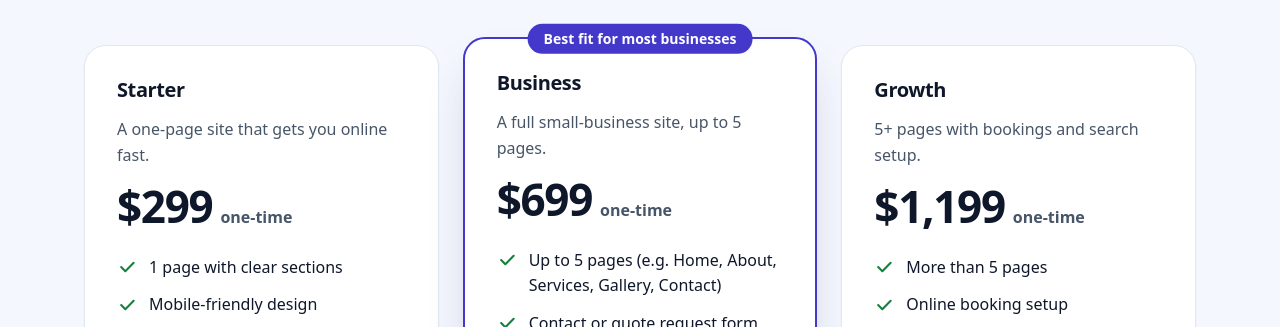
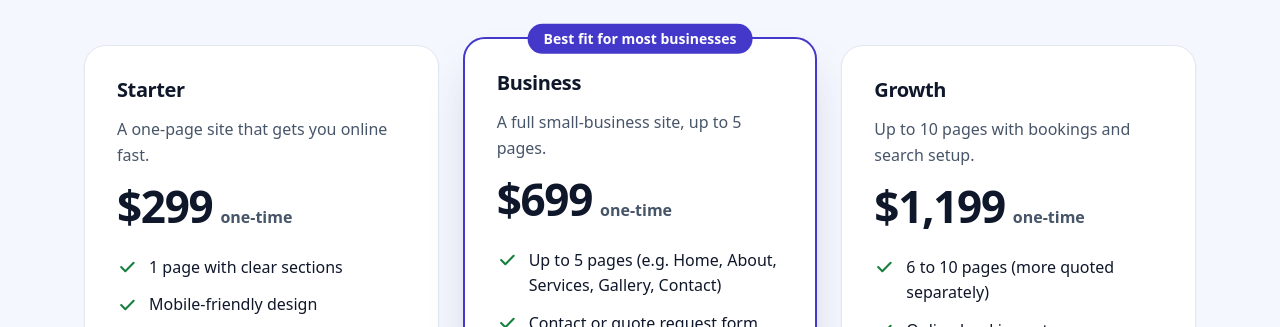
Before and after one commit to elsharuf107s-ux/em-webdev, a plain HTML site: page index.html in a window 1280 px wide. Shown: the part 2790-3117 px from the top of the page. Drawn offline with Linux system fonts and the light colour scheme.

Commit message:
Growth package: up to 10 pages
Co-Authored-By: Claude Opus 5.5 <noreply@anthropic.com>

```diff
--- a/index.html
+++ b/index.html
@@ -274,10 +274,10 @@
 
           <article class="plan" aria-labelledby="plan-growth">
             <h3 id="plan-growth">Growth</h3>
-            <p class="plan-desc">5+ pages with bookings and search setup.</p>
+            <p class="plan-desc">Up to 10 pages with bookings and search setup.</p>
             <p class="price"><span data-edit="price">$1,199</span> <span class="price-note">one-time</span></p>
             <ul class="icon-list">
-              <li><svg class="icon icon-good" aria-hidden="true"><use href="#i-check"/></svg> More than 5 pages</li>
+              <li><svg class="icon icon-good" aria-hidden="true"><use href="#i-check"/></svg> 6 to 10 pages (more quoted separately)</li>
               <li><svg class="icon icon-good" aria-hidden="true"><use href="#i-check"/></svg> Online booking setup</li>
               <li><svg class="icon icon-good" aria-hidden="true"><use href="#i-check"/></svg> Local SEO setup and Google Business Profile help</li>
               <li><svg class="icon icon-good" aria-hidden="true"><use href="#i-check"/></svg> Basic visitor analytics</li>
```
